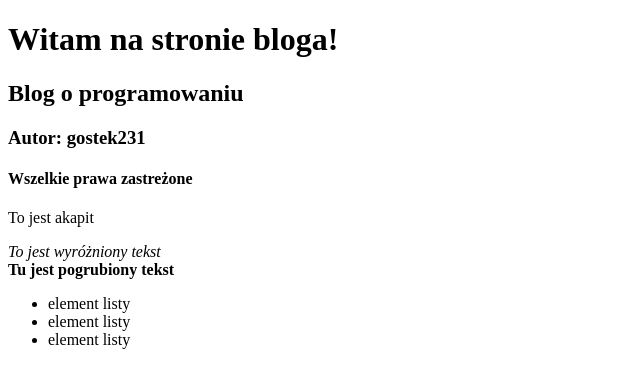
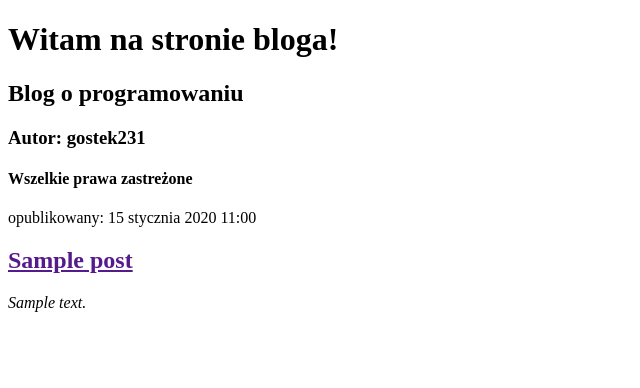
Before and after one commit to gostek231/djangoblog, a Django app: page / in a window 1280 px wide. Shown: the top 388 px of the page, without its empty margins (0-640 px from the left). Run offline with Django 4.2, Linux system fonts and the light colour scheme; tables that the repository leaves empty hold one stand-in row (values such as "Sample post").

Commit message:
szablon html commit

```diff
--- a/budzet/templates/budzet/post_list.html
+++ b/budzet/templates/budzet/post_list.html
@@ -12,17 +12,15 @@
             <h3>Autor: gostek231</h3>
             <h4>Wszelkie prawa zastreżone</h4>
         </div>
+        {% for post in posts %}
         <div>
-            <p>To jest akapit</p>
-            <em>To jest wyróżniony tekst</em><br>
-            <strong>Tu jest pogrubiony tekst</strong>
+            <p>opublikowany: {{ post.publish_Date }}</p>
+            <h2><a href="">{{ post.title }}</a></h2>
+            <em>{{ post.text|linebreaksbr }}</em>
         </div>
+        {% endfor %}
         <div>
-            <ul>
-                <li>element listy</li>
-                <li>element listy</li>
-                <li>element listy</li>
-            </ul>
+
         </div>
 </body>
 </html>
--- a/budzet/views.py
+++ b/budzet/views.py
@@ -1,5 +1,9 @@
 from django.shortcuts import render
+from django.utils import timezone
+
+from .models import Post
 
 # Create your views here.
 def post_list(request):
-    return render(request, 'budzet/post_list.html', {})
+    posts = Post.objects.filter(publish_Date__lte=timezone.now()).order_by('publish_Date')
+    return render(request, 'budzet/post_list.html', {'posts': posts})
```
